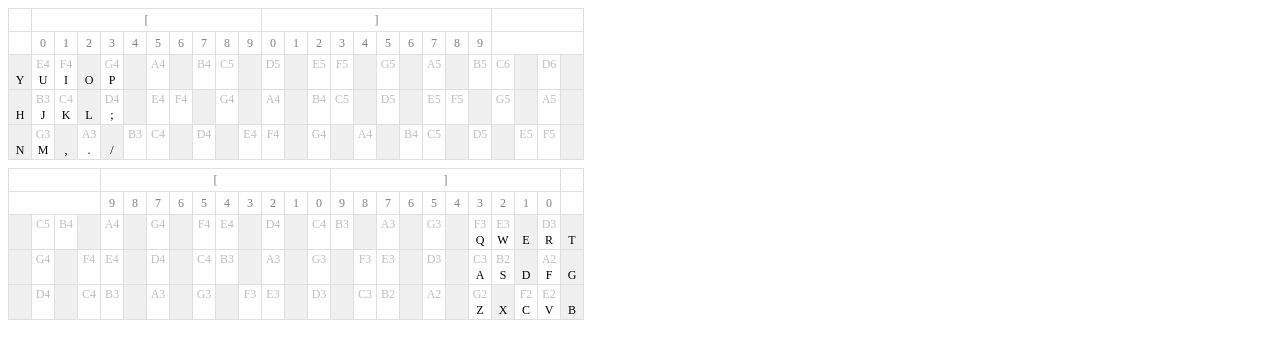
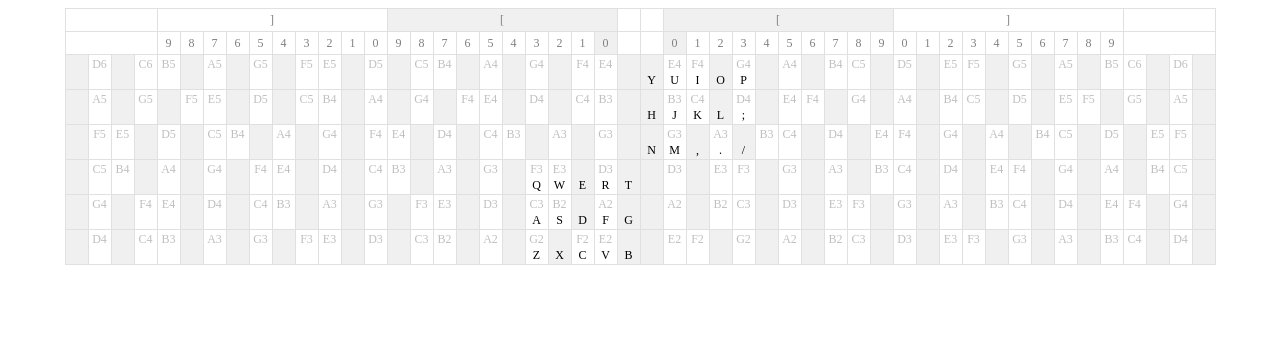
Before and after one commit to htsnul/qwerty_guitar, a plain HTML site: page index.html in a window 1280 px wide. Drawn offline with Linux system fonts and the light colour scheme.

Commit message:
Change the board to symmetrical

```diff
--- a/index.html
+++ b/index.html
@@ -1,4 +1,4 @@
 <!DOCTYPE html>
 <meta charset="utf-8">
-<title>Qwerty Guitar</title>
+<title>QWERTY Guitar</title>
 <script type="text/javascript" src="index.js"></script>
--- a/index.js
+++ b/index.js
@@ -1,6 +1,86 @@
 let audioCtx = null;
 let guitarStrings = null;
-let noteNumberOffset = 0;
+let noteNumberOffset10 = 0;
+let noteNumberOffset1 = 0;
+
+function getNoteNumberOffset() {
+  return noteNumberOffset10 + noteNumberOffset1;
+}
+
+function renderStyle() {
+  const style = document.createElement("style");
+  style.innerHTML = `
+    table {
+      border-collapse: collapse;
+      font-size: 12px;
+      margin: 8px auto;
+    }
+    table th {
+      font-weight: normal;
+      color: #808080;
+      height: 20px;
+    }
+    table th, td {
+      border: 1px solid #e0e0e0;
+    }
+  `;
+  document.head.appendChild(style);
+}
+
+function renderTable() {
+  const table = document.createElement("table");
+  table.innerHTML = `
+    <thead>
+      <tr>
+        <th colspan="4"></th>
+        <th colspan="10">]</th>
+        <th colspan="10">[</th>
+        <th></th>
+        <th></th>
+        <th colspan="10">[</th>
+        <th colspan="10">]</th>
+        <th colspan="4"></th>
+      </tr>
+      <tr>
+        <th colspan="4"></th>
+        ${[...Array(20)].map((_, i) => `<th>${(19 - i) % 10}</th>`).join("")}
+        <th></th>
+        <th></th>
+        ${[...Array(20)].map((_, i) => `<th>${i % 10}</th>`).join("")}
+        <th colspan="4"></th>
+      </tr>
+    </thead>
+  `;
+  document.body.appendChild(table);
+  renderNoteNumberOffsetBackgrounds();
+}
+
+function renderNoteNumberOffsetBackgrounds() {
+  const thead = document.querySelector("table > thead");
+  const tr10 = thead.querySelector("tr:nth-of-type(1)");
+  for (let i = 0; i < 2; ++i) {
+    for (let j = 0; j < 2; ++j) {
+      const th10 = (
+        j === 0
+        ? tr10.querySelector(`th:nth-of-type(${4 + (1 + i) + 1})`)
+        : tr10.querySelector(`th:nth-of-type(${4 - (1 + i) + 0})`)
+      );
+      th10.style.backgroundColor = i === noteNumberOffset10 / 10 ? "#f0f0f0" : "transparent";
+    }
+  }
+  const tr1 = thead.querySelector("tr:nth-of-type(2)");
+  const noteNumberOffset = getNoteNumberOffset();
+  for (let i = 0; i < 20; ++i) {
+    for (let j = 0; j < 2; ++j) {
+      const th1 = (
+        j === 0
+        ? tr1.querySelector(`th:nth-of-type(${22 + (1 + i) + 1})`)
+        : tr1.querySelector(`th:nth-of-type(${22 - (1 + i) + 0})`)
+      );
+      th1.style.backgroundColor = i === noteNumberOffset ? "#f0f0f0" : "transparent";
+    }
+  }
+}
 
 class GuitarString {
   constructor(parentTable, index, noteNumberBase, keys) {
@@ -33,19 +113,26 @@ class GuitarString {
     this.biquadFilter.connect(this.gain);
     this.oscillator = audioCtx.createOscillator();
     this.oscillator.type = 'sawtooth';
+    const noteNumberOffset = getNoteNumberOffset();
     const noteNumber = this.noteNumberBase + i + noteNumberOffset;
     this.oscillator.frequency.value = 440 * Math.pow(2, (noteNumber - 69) / 12);
     this.oscillator.connect(this.biquadFilter);
     this.oscillator.start();
-    const td = this.trElm.querySelector(`td:nth-of-type(${i + noteNumberOffset + 1})`);
+    for (let j = 0; j < 2; ++j) {
+      const td = (
+        j === 0
+        ? this.trElm.querySelector(`td:nth-of-type(${25 + (i + noteNumberOffset) + 1})`)
+        : this.trElm.querySelector(`td:nth-of-type(${25 - (i + noteNumberOffset) + 0})`)
+      );
       td.style.transition = "background 0s";
       td.style.background = "#c0f0f0";
       setTimeout(() => {
-      td.style.transition = "background 3s";
+        td.style.transition = "background 1s";
         const sn = [noteNumber % 12];
         const sc = ["C", "", "D", "", "E", "F", "", "G", "", "A", "", "B", ""][sn];
         td.style.background = sc !== "" ? "#ffffff" : "#f0f0f0";
       }, 0);
+    }
   }
   stop() {
     if (!this.oscillator) {
@@ -63,12 +150,14 @@ class GuitarString {
   render() {
     const tr = this.trElm;
     tr.innerHTML = "";
+    const noteNumberOffset = getNoteNumberOffset();
     for (let i = 0; i < 25; ++i) {
       const noteNumber = this.noteNumberBase + i;
       const sn = [noteNumber % 12];
       const on = Math.floor(noteNumber / 12) - 1;
       const sc = ["C", "", "D", "", "E", "F", "", "G", "", "A", "", "B", ""][sn];
       const key = (this.keys[i - noteNumberOffset] ?? "").toUpperCase();
+      for (let j = 0; j < 2; ++j) {
         const td = document.createElement("td");
         td.style.width = "20px";
         td.style.background = sc !== "" ? "#ffffff" : "#f0f0f0";
@@ -86,15 +175,26 @@ class GuitarString {
         divK.style.height = "16px";
         td.appendChild(divS);
         td.appendChild(divK);
+        if (j === 0) {
           tr.appendChild(td);
+        } else {
+          tr.insertBefore(td, tr.firstChild);
+        }
+      }
     }
     this.renderKeyChars();
   }
   renderKeyChars() {
     const tr = this.trElm;
+    const noteNumberOffset = getNoteNumberOffset();
     for (let i = 0; i < 25; ++i) {
       const key = (this.keys[i - noteNumberOffset] ?? "").toUpperCase();
-      const divK = tr.querySelector(`td:nth-of-type(${i + 1}) > div:nth-of-type(2)`);
+      const td = (
+        this.index < 3
+        ? tr.querySelector(`td:nth-of-type(${25 + i + 1})`)
+        : tr.querySelector(`td:nth-of-type(${25 - i + 0})`)
+      );
+      const divK = td.querySelector("div:nth-of-type(2)");
       divK.innerHTML = `<div>${key ? key : ""}</div>`;
     }
   }
@@ -111,92 +211,40 @@ function createAudioContextIfNeeded() {
 
 function renderNoteNumberOffset()
 {
+  renderNoteNumberOffsetBackgrounds();
   guitarStrings.forEach((gs) => gs.renderKeyChars());
 }
 
-onload = () => {
-  const style = document.createElement("style");
-  style.innerHTML = `
-    table {
-      border-collapse: collapse;
-      font-size: 12px;
-      margin: 8px 0;
-    }
-    table th {
-      font-weight: normal;
-      color: #808080;
-      height: 20px;
-    }
-    table th, td {
-      border: 1px solid #e0e0e0;
-    }
-  `;
-  document.head.appendChild(style);
-  const tables = [];
-  for (let i = 0; i < 2; ++i) {
-    const table = document.createElement("table");
-    if (i === 1) {
-      table.style.direction = "rtl";
-    }
-    table.innerHTML = `
-      <tr>
-        <th></th>
-        <th colspan="10">[</th>
-        <th colspan="10">]</th>
-        <th colspan="4"></th>
-      </tr>
-      <tr>
-        <th></th>
-        <th>0</th>
-        <th>1</th>
-        <th>2</th>
-        <th>3</th>
-        <th>4</th>
-        <th>5</th>
-        <th>6</th>
-        <th>7</th>
-        <th>8</th>
-        <th>9</th>
-        <th>0</th>
-        <th>1</th>
-        <th>2</th>
-        <th>3</th>
-        <th>4</th>
-        <th>5</th>
-        <th>6</th>
-        <th>7</th>
-        <th>8</th>
-        <th>9</th>
-        <th colspan="4"></th>
-      </tr>
-    `;
-    document.body.appendChild(table);
-    tables[i] = table;
-  }
-  guitarStrings = [
-    new GuitarString(tables[0], 0, 60 + 0 * 12 + 4 - 1, "yuiop"),
-    new GuitarString(tables[0], 1, 60 - 1 * 12 + 11 - 1, "hjkl;"),
-    new GuitarString(tables[0], 2, 60 - 1 * 12 + 7 - 1, "nm,./"),
-    new GuitarString(tables[1], 3, 60 - 1 * 12 + 2 - 1, "trewq"),
-    new GuitarString(tables[1], 4, 60 - 2 * 12 + 9 - 1, "gfdsa"),
-    new GuitarString(tables[1], 5, 60 - 2 * 12 + 4 - 1, "bvcxz"),
-  ];
-  addEventListener("keydown", (event) => {
-    if ([..."0123456789"].includes(event.key)) {
-      noteNumberOffset = Number(event.key);
+function onKeyDown(event) {
+  if (event.key === "[") {
+    noteNumberOffset10 = 0;
     renderNoteNumberOffset();
   }
-    if (event.key === "ArrowLeft") {
-      noteNumberOffset--;
+  if (event.key === "]") {
+    noteNumberOffset10 = 10;
     renderNoteNumberOffset();
   }
-    if (event.key === "ArrowRight") {
-      noteNumberOffset++;
+  if ([..."0123456789"].includes(event.key)) {
+    noteNumberOffset1 = Number(event.key);
     renderNoteNumberOffset();
   }
   if (event.key === " ") {
     guitarStrings.forEach((s) => s.stop());
   }
   renderNoteNumberOffset();
-  });
+}
+
+onload = () => {
+  renderStyle();
+  renderTable();
+  const table = document.querySelector("table");
+  guitarStrings = [
+    new GuitarString(table, 0, 60 + 0 * 12 + 4 - 1, "yuiop"),
+    new GuitarString(table, 1, 60 - 1 * 12 + 11 - 1, "hjkl;"),
+    new GuitarString(table, 2, 60 - 1 * 12 + 7 - 1, "nm,./"),
+    new GuitarString(table, 3, 60 - 1 * 12 + 2 - 1, "trewq"),
+    new GuitarString(table, 4, 60 - 2 * 12 + 9 - 1, "gfdsa"),
+    new GuitarString(table, 5, 60 - 2 * 12 + 4 - 1, "bvcxz"),
+  ];
+  addEventListener("keydown", (event) => onKeyDown(event));
 };
```
Lines whose indentation alone changed are shown as unchanged.
